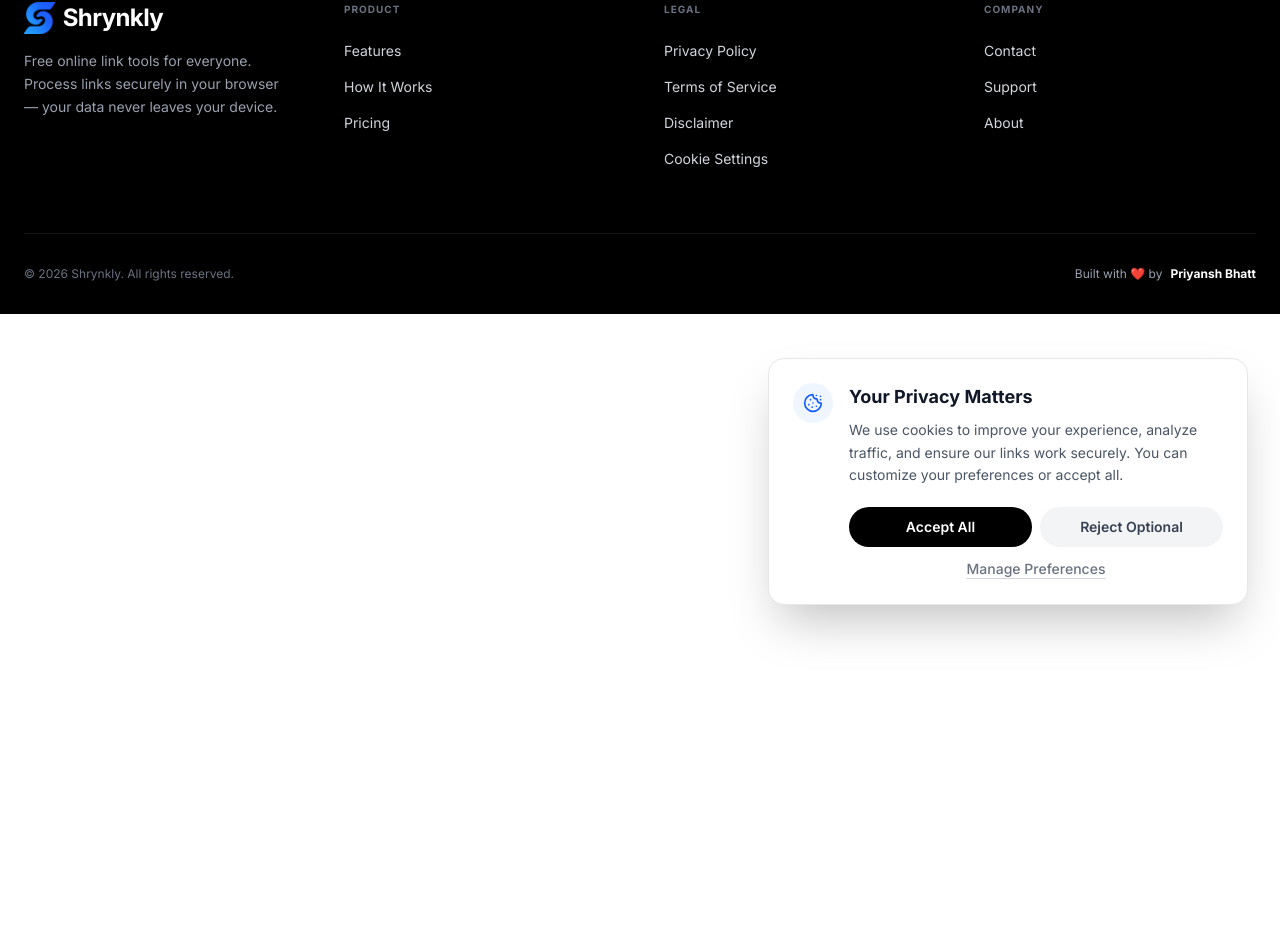
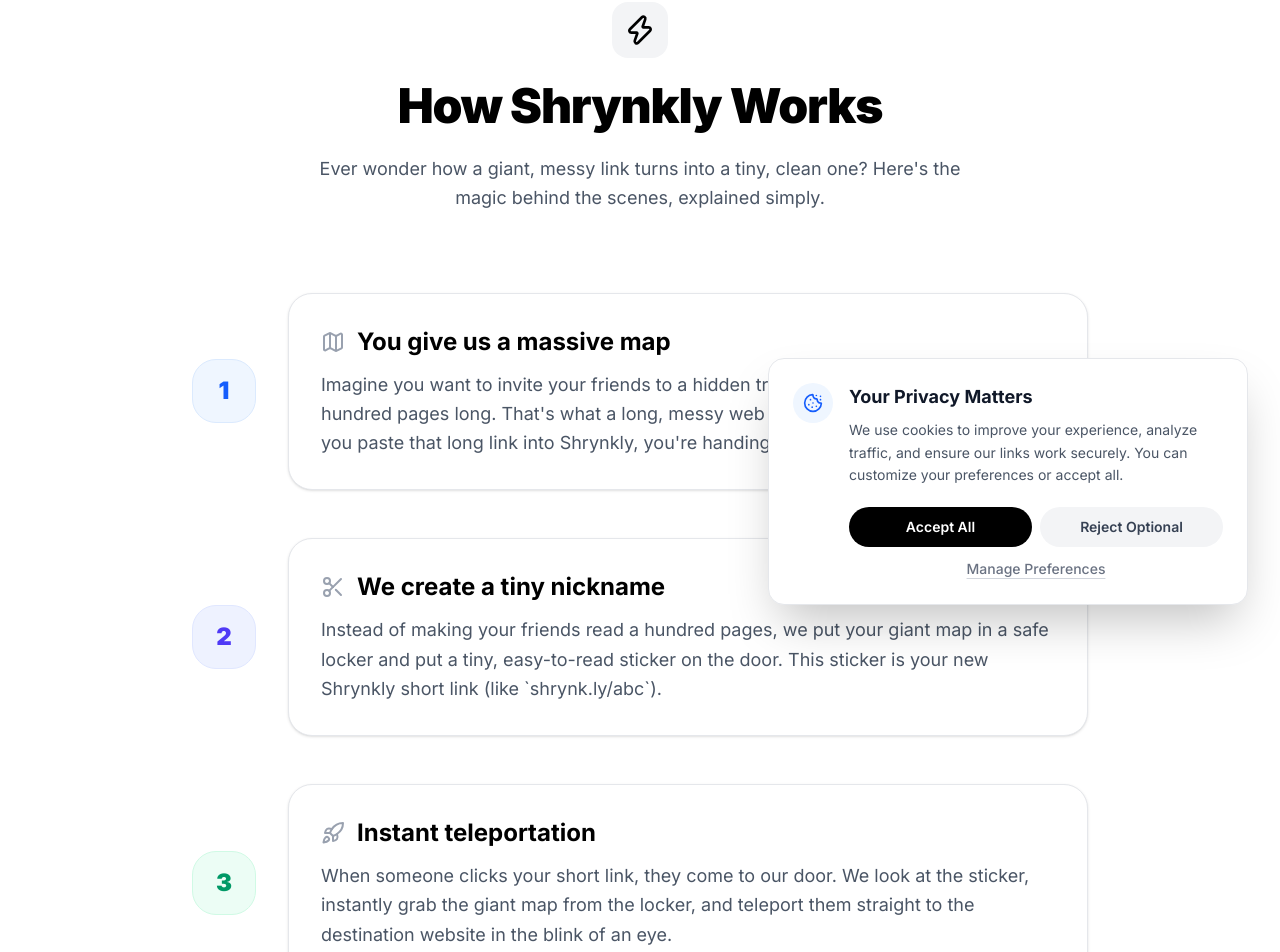
Before and after one commit to thepriyanshbhatt/Shrynkly-URL-Shortner, a React (Vite) app in the folder frontend/: page /how-it-works in a window 1280 px wide. Shown: the part 163-1115 px from the top of the page. Before the commit the page ends 800 px from the top, so only its background shows below. Built offline with nearby package versions, Linux system fonts and the light colour scheme.

Commit message:
Add simple How It Works page and routing

```diff
--- a/frontend/src/App.jsx
+++ b/frontend/src/App.jsx
@@ -8,6 +8,7 @@
 import Pricing from './pages/Pricing';
 import About from './pages/About';
 import Disclaimer from './pages/Disclaimer';
+import HowItWorks from './pages/HowItWorks';
 import CookieConsent from './components/CookieConsent';
 
 function App() {
@@ -430,6 +431,7 @@
           <Route path="/pricing" element={<Pricing />} />
           <Route path="/about" element={<About />} />
           <Route path="/disclaimer" element={<Disclaimer />} />
+          <Route path="/how-it-works" element={<HowItWorks />} />
         </Routes>
       </AnimatePresence>
 
@@ -449,8 +451,8 @@
           <div>
             <h4 className="text-[10px] font-bold text-gray-500 uppercase tracking-widest mb-6">Product</h4>
             <ul className="space-y-4 text-sm text-gray-300">
-              <li><a href="#" className="hover:text-white transition-colors">Features</a></li>
-              <li><a href="#" className="hover:text-white transition-colors">How It Works</a></li>
+              <li><a href="/#features" className="hover:text-white transition-colors">Features</a></li>
+              <li><RouterLink to="/how-it-works" className="hover:text-white transition-colors">How It Works</RouterLink></li>
               <li><RouterLink to="/pricing" className="hover:text-white transition-colors">Pricing</RouterLink></li>
             </ul>
           </div>
--- /dev/null
+++ b/frontend/src/pages/HowItWorks.jsx
@@ -0,0 +1,89 @@
+import { motion } from 'framer-motion';
+import { Scissors, Zap, Map, Rocket } from 'lucide-react';
+import { useEffect } from 'react';
+
+export default function HowItWorks() {
+  // Scroll to top on mount
+  useEffect(() => {
+    window.scrollTo(0, 0);
+  }, []);
+
+  return (
+    <motion.main
+      initial={{ opacity: 0 }}
+      animate={{ opacity: 1 }}
+      exit={{ opacity: 0, y: -50 }}
+      transition={{ duration: 0.3 }}
+      className="w-full flex flex-col items-center flex-grow pt-24 pb-32 px-4"
+    >
+      <div className="max-w-4xl w-full">
+        <div className="text-center mb-20">
+          <div className="inline-flex items-center justify-center p-3 bg-gray-100 dark:bg-white/10 rounded-2xl mb-6 text-black dark:text-white">
+            <Zap size={32} />
+          </div>
+          <h1 className="text-4xl md:text-5xl font-black tracking-tight mb-6 text-black dark:text-white">How Shrynkly Works</h1>
+          <p className="text-lg text-gray-600 dark:text-gray-400 max-w-2xl mx-auto leading-relaxed">
+            Ever wonder how a giant, messy link turns into a tiny, clean one? Here's the magic behind the scenes, explained simply.
+          </p>
+        </div>
+
+        <div className="space-y-12">
+          {/* Step 1 */}
+          <div className="flex flex-col md:flex-row gap-8 items-start md:items-center">
+            <div className="w-16 h-16 rounded-3xl bg-blue-50 dark:bg-blue-900/20 text-blue-600 dark:text-blue-400 flex items-center justify-center flex-shrink-0 border border-blue-100 dark:border-blue-800/30">
+              <span className="text-2xl font-black">1</span>
+            </div>
+            <div className="flex-1 bg-white dark:bg-[#111] p-8 rounded-3xl border border-gray-200 dark:border-white/10 shadow-sm hover:shadow-xl dark:hover:shadow-[0_10px_30px_rgba(255,255,255,0.02)] transition-all">
+              <h3 className="text-2xl font-bold text-black dark:text-white mb-3 flex items-center gap-3">
+                <Map className="text-gray-400" size={24} />
+                You give us a massive map
+              </h3>
+              <p className="text-gray-600 dark:text-gray-400 leading-relaxed text-lg">
+                Imagine you want to invite your friends to a hidden treasure, but the directions are a hundred pages long. That's what a long, messy web address (URL) looks like. When you paste that long link into Shrynkly, you're handing us that giant map.
+              </p>
+            </div>
+          </div>
+
+          {/* Step 2 */}
+          <div className="flex flex-col md:flex-row gap-8 items-start md:items-center">
+            <div className="w-16 h-16 rounded-3xl bg-indigo-50 dark:bg-indigo-900/20 text-indigo-600 dark:text-indigo-400 flex items-center justify-center flex-shrink-0 border border-indigo-100 dark:border-indigo-800/30">
+              <span className="text-2xl font-black">2</span>
+            </div>
+            <div className="flex-1 bg-white dark:bg-[#111] p-8 rounded-3xl border border-gray-200 dark:border-white/10 shadow-sm hover:shadow-xl dark:hover:shadow-[0_10px_30px_rgba(255,255,255,0.02)] transition-all">
+              <h3 className="text-2xl font-bold text-black dark:text-white mb-3 flex items-center gap-3">
+                <Scissors className="text-gray-400" size={24} />
+                We create a tiny nickname
+              </h3>
+              <p className="text-gray-600 dark:text-gray-400 leading-relaxed text-lg">
+                Instead of making your friends read a hundred pages, we put your giant map in a safe locker and put a tiny, easy-to-read sticker on the door. This sticker is your new Shrynkly short link (like `shrynk.ly/abc`).
+              </p>
+            </div>
+          </div>
+
+          {/* Step 3 */}
+          <div className="flex flex-col md:flex-row gap-8 items-start md:items-center">
+            <div className="w-16 h-16 rounded-3xl bg-emerald-50 dark:bg-emerald-900/20 text-emerald-600 dark:text-emerald-400 flex items-center justify-center flex-shrink-0 border border-emerald-100 dark:border-emerald-800/30">
+              <span className="text-2xl font-black">3</span>
+            </div>
+            <div className="flex-1 bg-white dark:bg-[#111] p-8 rounded-3xl border border-gray-200 dark:border-white/10 shadow-sm hover:shadow-xl dark:hover:shadow-[0_10px_30px_rgba(255,255,255,0.02)] transition-all">
+              <h3 className="text-2xl font-bold text-black dark:text-white mb-3 flex items-center gap-3">
+                <Rocket className="text-gray-400" size={24} />
+                Instant teleportation
+              </h3>
+              <p className="text-gray-600 dark:text-gray-400 leading-relaxed text-lg">
+                When someone clicks your short link, they come to our door. We look at the sticker, instantly grab the giant map from the locker, and teleport them straight to the destination website in the blink of an eye.
+              </p>
+            </div>
+          </div>
+        </div>
+
+        <div className="mt-20 p-8 bg-gray-50 dark:bg-[#0a0a0a] rounded-3xl border border-gray-200 dark:border-white/5 text-center">
+          <h3 className="text-xl font-bold text-black dark:text-white mb-4">Why is this useful?</h3>
+          <p className="text-gray-600 dark:text-gray-400 leading-relaxed max-w-2xl mx-auto">
+            Short links are much easier to share on social media, fit perfectly in text messages, and look much cleaner on posters or business cards. Plus, because everyone walks through our door to get to the destination, we can count exactly how many people clicked your link!
+          </p>
+        </div>
+      </div>
+    </motion.main>
+  );
+}
```
Also changed, not shown: frontend/vercel.json.
